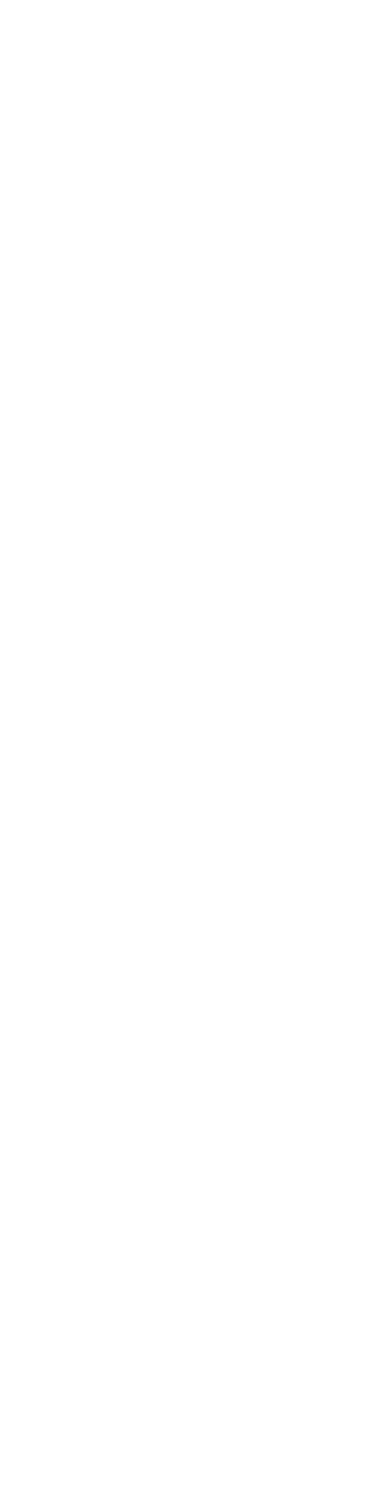
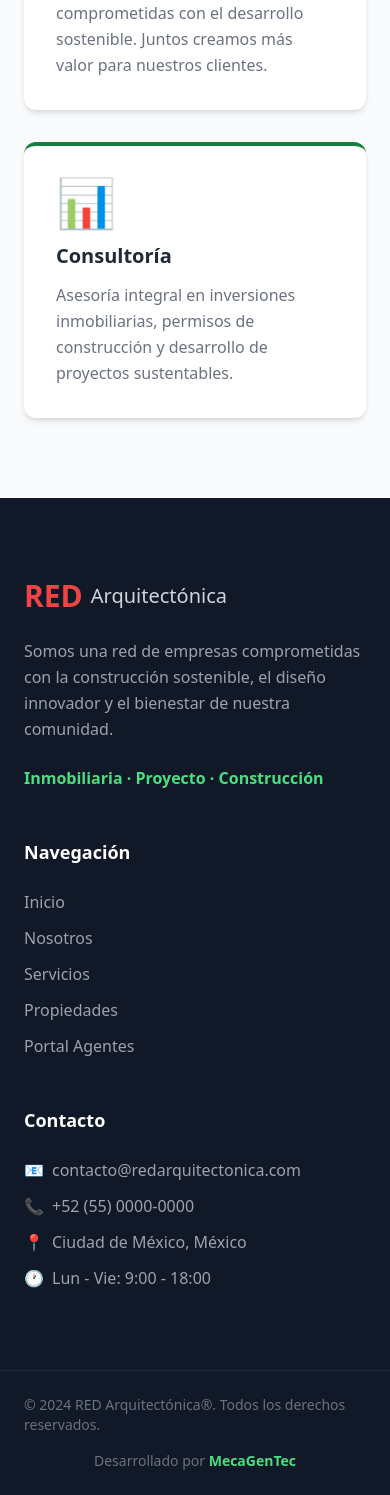
Before and after one commit to MecaGenTec/red-arquitectonica, a React (Create React App) app: page / in a window 390 px wide. Shown: the part 4706-6201 px from the top of the page. Before the commit the page ends 900 px from the top, so only its background shows below. Built offline with nearby package versions, Linux system fonts and the light colour scheme.

Commit message:
Servicios, Nosotros y Footer completados

```diff
--- a/src/App.js
+++ b/src/App.js
@@ -1,6 +1,9 @@
 import React from 'react';
 import Navbar from './components/Navbar';
 import Hero from './components/Hero';
+import Servicios from './components/Servicios';
+import Nosotros from './components/Nosotros';
+import Footer from './components/Footer';
 
 function App() {
   return (
@@ -8,7 +11,10 @@ function App() {
       <Navbar />
       <main>
         <Hero />
+        <Nosotros />
+        <Servicios />
       </main>
+      <Footer />
     </div>
   );
 }
--- /dev/null
+++ b/src/components/Footer.js
@@ -0,0 +1,76 @@
+import React from 'react';
+
+const Footer = () => {
+  return (
+    <footer id="contacto" className="bg-gray-900 text-white">
+
+      {/* SECCION CONTACTO */}
+      <div className="max-w-7xl mx-auto px-6 py-20">
+        <div className="grid grid-cols-1 md:grid-cols-2 lg:grid-cols-4 gap-12">
+
+          {/* COLUMNA 1 - MARCA */}
+          <div className="lg:col-span-2">
+            <div className="flex items-center gap-2 mb-6">
+              <span className="text-3xl font-bold text-red-500">RED</span>
+              <span className="text-xl text-gray-300">Arquitectónica</span>
+            </div>
+            <p className="text-gray-400 leading-relaxed mb-6">
+              Somos una red de empresas comprometidas con la construcción sostenible,
+              el diseño innovador y el bienestar de nuestra comunidad.
+            </p>
+            <p className="text-green-400 font-semibold">
+              Inmobiliaria · Proyecto · Construcción
+            </p>
+          </div>
+
+          {/* COLUMNA 2 - ENLACES */}
+          <div>
+            <h4 className="text-lg font-bold mb-6 text-white">Navegación</h4>
+            <ul className="space-y-3 text-gray-400">
+              <li><a href="#inicio" className="hover:text-red-400 transition">Inicio</a></li>
+              <li><a href="#nosotros" className="hover:text-red-400 transition">Nosotros</a></li>
+              <li><a href="#servicios" className="hover:text-red-400 transition">Servicios</a></li>
+              <li><a href="#propiedades" className="hover:text-red-400 transition">Propiedades</a></li>
+              <li><a href="/login" className="hover:text-green-400 transition">Portal Agentes</a></li>
+            </ul>
+          </div>
+
+          {/* COLUMNA 3 - CONTACTO */}
+          <div>
+            <h4 className="text-lg font-bold mb-6 text-white">Contacto</h4>
+            <ul className="space-y-3 text-gray-400">
+              <li className="flex items-center gap-2">
+                <span>📧</span>
+                <span>contacto@redarquitectonica.com</span>
+              </li>
+              <li className="flex items-center gap-2">
+                <span>📞</span>
+                <span>+52 (55) 0000-0000</span>
+              </li>
+              <li className="flex items-center gap-2">
+                <span>📍</span>
+                <span>Ciudad de México, México</span>
+              </li>
+              <li className="flex items-center gap-2">
+                <span>🕐</span>
+                <span>Lun - Vie: 9:00 - 18:00</span>
+              </li>
+            </ul>
+          </div>
+
+        </div>
+      </div>
+
+      {/* BARRA INFERIOR */}
+      <div className="border-t border-gray-800 py-6">
+        <div className="max-w-7xl mx-auto px-6 flex flex-col md:flex-row justify-between items-center gap-4 text-gray-500 text-sm">
+          <p>© 2024 RED Arquitectónica®. Todos los derechos reservados.</p>
+          <p>Desarrollado por <span className="text-green-400 font-semibold">MecaGenTec</span></p>
+        </div>
+      </div>
+
+    </footer>
+  );
+};
+
+export default Footer;
--- /dev/null
+++ b/src/components/Nosotros.js
@@ -0,0 +1,88 @@
+import React from 'react';
+
+const Nosotros = () => {
+  return (
+    <section id="nosotros" className="py-20 bg-white">
+      <div className="max-w-7xl mx-auto px-6">
+
+        {/* TITULO */}
+        <div className="text-center mb-16">
+          <p className="text-green-700 font-semibold uppercase tracking-widest mb-2">Quiénes somos</p>
+          <h2 className="text-4xl font-bold text-gray-800">Nuestra RED</h2>
+          <div className="w-20 h-1 bg-red-700 mx-auto mt-4"></div>
+        </div>
+
+        {/* CONTENIDO */}
+        <div className="grid grid-cols-1 lg:grid-cols-2 gap-16 items-center mb-20">
+          <div>
+            <h3 className="text-3xl font-bold text-gray-800 mb-6">
+              Construimos comunidad, <span className="text-green-700">construimos futuro</span>
+            </h3>
+            <p className="text-gray-500 leading-relaxed mb-6">
+              RED Arquitectónica es una red de empresas aliadas comprometidas con ofrecer
+              soluciones integrales en inmobiliaria, diseño y construcción sostenible.
+              Somos el puente entre los mejores profesionales del sector y nuestros clientes.
+            </p>
+            <p className="text-gray-500 leading-relaxed mb-8">
+              Nuestra filosofía se basa en la tecnología verde, el respeto al medio ambiente
+              y el desarrollo de comunidades que perduran en el tiempo.
+            </p>
+            <div className="flex gap-8">
+              <div className="text-center">
+                <p className="text-4xl font-bold text-red-700">10+</p>
+                <p className="text-gray-500 text-sm">Empresas Aliadas</p>
+              </div>
+              <div className="text-center">
+                <p className="text-4xl font-bold text-red-700">500+</p>
+                <p className="text-gray-500 text-sm">Proyectos Realizados</p>
+              </div>
+              <div className="text-center">
+                <p className="text-4xl font-bold text-red-700">15+</p>
+                <p className="text-gray-500 text-sm">Años de Experiencia</p>
+              </div>
+            </div>
+          </div>
+          <div
+            className="rounded-2xl overflow-hidden shadow-xl h-96"
+            style={{
+              backgroundImage: 'url(https://images.unsplash.com/photo-1486325212027-8081e485255e?w=800)',
+              backgroundSize: 'cover',
+              backgroundPosition: 'center'
+            }}
+          />
+        </div>
+
+        {/* MISION VISION VALORES */}
+        <div className="grid grid-cols-1 md:grid-cols-3 gap-8">
+          <div className="bg-red-700 text-white rounded-xl p-8">
+            <h4 className="text-xl font-bold mb-4">🎯 Misión</h4>
+            <p className="leading-relaxed opacity-90">
+              Conectar a nuestra comunidad con soluciones habitacionales y de construcción
+              sostenibles, generando valor para clientes, aliados y el medio ambiente.
+            </p>
+          </div>
+          <div className="bg-green-700 text-white rounded-xl p-8">
+            <h4 className="text-xl font-bold mb-4">🔭 Visión</h4>
+            <p className="leading-relaxed opacity-90">
+              Ser la red inmobiliaria y constructora más reconocida por su compromiso
+              con la sustentabilidad y la innovación tecnológica en México.
+            </p>
+          </div>
+          <div className="bg-gray-800 text-white rounded-xl p-8">
+            <h4 className="text-xl font-bold mb-4">💚 Valores</h4>
+            <ul className="space-y-2 opacity-90">
+              <li>✓ Sustentabilidad</li>
+              <li>✓ Innovación</li>
+              <li>✓ Comunidad</li>
+              <li>✓ Transparencia</li>
+              <li>✓ Calidad</li>
+            </ul>
+          </div>
+        </div>
+
+      </div>
+    </section>
+  );
+};
+
+export default Nosotros;
--- /dev/null
+++ b/src/components/Servicios.js
@@ -0,0 +1,73 @@
+import React from 'react';
+
+const servicios = [
+  {
+    icono: '🏠',
+    titulo: 'Inmobiliaria',
+    descripcion: 'Conectamos compradores y vendedores con las mejores propiedades del mercado. Venta y renta de inmuebles residenciales y comerciales.',
+    color: 'border-red-700'
+  },
+  {
+    icono: '📐',
+    titulo: 'Proyecto',
+    descripcion: 'Diseño arquitectónico innovador y sustentable. Desarrollamos proyectos que integran tecnología verde y bienestar comunitario.',
+    color: 'border-green-700'
+  },
+  {
+    icono: '🏗️',
+    titulo: 'Construcción',
+    descripcion: 'Construcción de alta calidad con materiales sostenibles. Edificamos el futuro con responsabilidad ambiental y social.',
+    color: 'border-red-700'
+  },
+  {
+    icono: '♻️',
+    titulo: 'Tecnología Verde',
+    descripcion: 'Integramos soluciones energéticas limpias, paneles solares, sistemas de agua y materiales ecológicos en cada proyecto.',
+    color: 'border-green-700'
+  },
+  {
+    icono: '🤝',
+    titulo: 'Red de Aliados',
+    descripcion: 'Somos una comunidad de empresas comprometidas con el desarrollo sostenible. Juntos creamos más valor para nuestros clientes.',
+    color: 'border-red-700'
+  },
+  {
+    icono: '📊',
+    titulo: 'Consultoría',
+    descripcion: 'Asesoría integral en inversiones inmobiliarias, permisos de construcción y desarrollo de proyectos sustentables.',
+    color: 'border-green-700'
+  },
+];
+
+const Servicios = () => {
+  return (
+    <section id="servicios" className="py-20 bg-gray-50">
+      <div className="max-w-7xl mx-auto px-6">
+
+        {/* TITULO */}
+        <div className="text-center mb-16">
+          <p className="text-green-700 font-semibold uppercase tracking-widest mb-2">Lo que ofrecemos</p>
+          <h2 className="text-4xl font-bold text-gray-800">Nuestros Servicios</h2>
+          <div className="w-20 h-1 bg-red-700 mx-auto mt-4"></div>
+        </div>
+
+        {/* TARJETAS */}
+        <div className="grid grid-cols-1 md:grid-cols-2 lg:grid-cols-3 gap-8">
+          {servicios.map((servicio, index) => (
+            <div
+              key={index}
+              className={`bg-white rounded-xl p-8 shadow-md border-t-4 ${servicio.color} hover:shadow-xl transition duration-300 hover:-translate-y-1`}
+            >
+              <div className="text-5xl mb-4">{servicio.icono}</div>
+              <h3 className="text-xl font-bold text-gray-800 mb-3">{servicio.titulo}</h3>
+              <p className="text-gray-500 leading-relaxed">{servicio.descripcion}</p>
+            </div>
+          ))}
+        </div>
+
+      </div>
+    </section>
+  );
+};
+
+export default Servicios;
```
